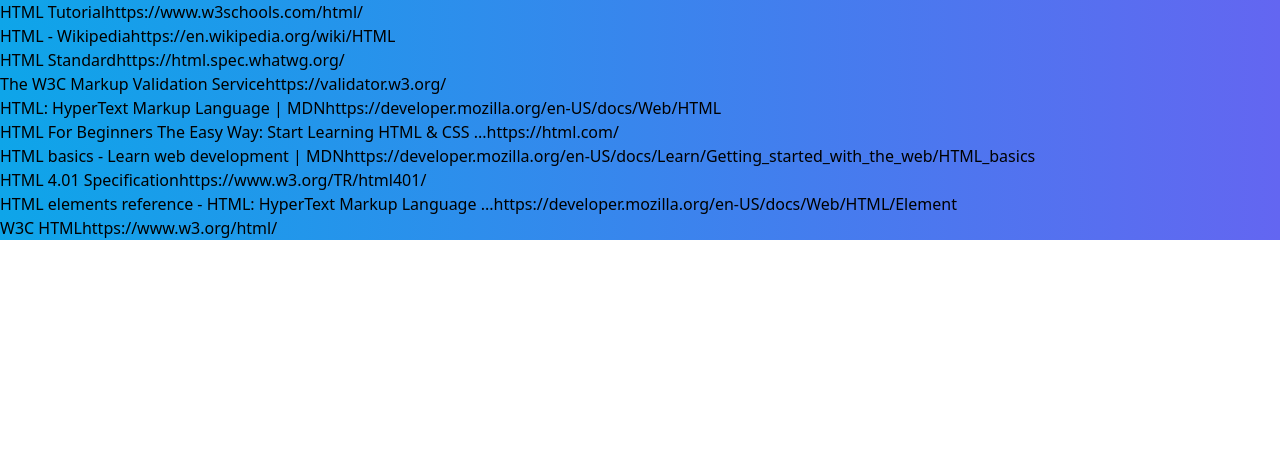
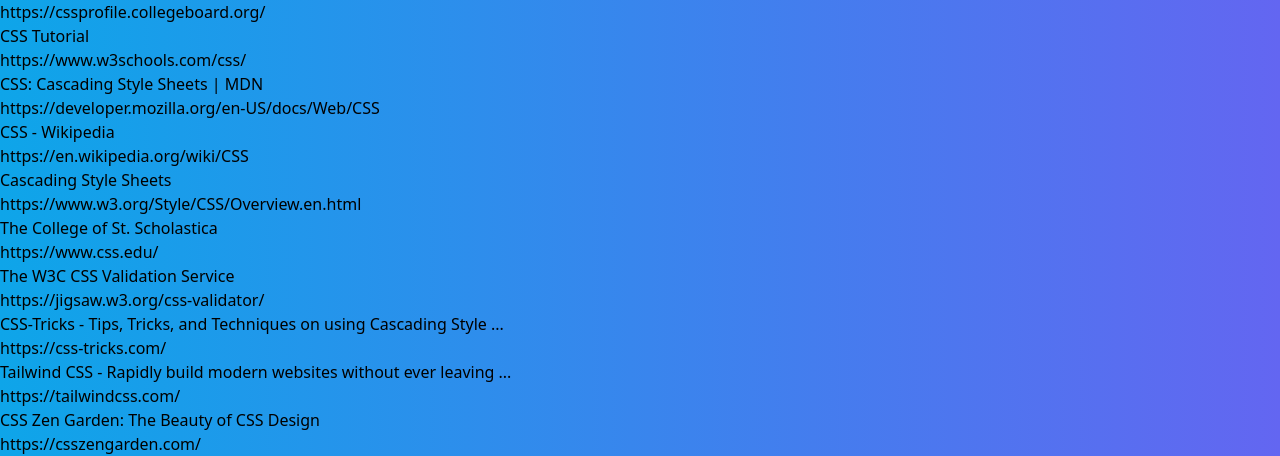
Before and after one commit to maxwellmitchell93/code-scout, a plain HTML site: page index.html in a window 1280 px wide. Shown: the part 1732-2188 px from the top of the page. Before the commit the page ends 1972 px from the top, so only its background shows below. Drawn offline with nearby package versions, Linux system fonts and the light colour scheme.

Commit message:
fixed renderGoogleSearch function so that data displays better

```diff
--- a/assets/js/script.js
+++ b/assets/js/script.js
@@ -56,14 +56,15 @@
 function renderGoogleSearch(data) {
     googleSearchEl.innerHTML= "";
     //render googles search links on page
+    console.log(data);
     for (var i = 0; i < data.items.length; i++) {
         let item = data.items[i];
-        // Make sure HTML in item.htmlTitle is escaped.
-        document.querySelector(".google-search-input").append(
-          document.createElement("br"),
-          document.createTextNode(item.title),
-        );
-        $('<a href="'+item.formattedUrl+'">'+item.link+'</a>').appendTo($('.google-search-input'));
+        googleSearchEl.innerHTML += `
+        <div>
+            <h2>${data.items[i].title}</h2>
+            <a href="${data.items[i].formattedUrl}">${data.items[i].link}</a>
+        </div>
+        `
     }
 }
 
--- a/index.html
+++ b/index.html
@@ -62,17 +62,55 @@
 
             </div>
             <div class = 'google-search-input'>
-                <div class="google-search-input">
-                    <br>HTML Tutorial<a href="https://www.w3schools.com/html/">https://www.w3schools.com/html/</a>
-                    <br>HTML - Wikipedia<a href="https://en.wikipedia.org/wiki/HTML">https://en.wikipedia.org/wiki/HTML</a>
-                    <br>HTML Standard<a href="https://html.spec.whatwg.org/">https://html.spec.whatwg.org/</a>
-                    <br>The W3C Markup Validation Service<a href="https://validator.w3.org/">https://validator.w3.org/</a>
-                    <br>HTML: HyperText Markup Language | MDN<a href="https://developer.mozilla.org/en-US/docs/Web/HTML">https://developer.mozilla.org/en-US/docs/Web/HTML</a>
-                    <br>HTML For Beginners The Easy Way: Start Learning HTML &amp; CSS ...<a href="https://html.com/">https://html.com/</a>
-                    <br>HTML basics - Learn web development | MDN<a href="https://developer.mozilla.org/en-US/docs/Learn/...with.../HTML_basics">https://developer.mozilla.org/en-US/docs/Learn/Getting_started_with_the_web/HTML_basics</a>
-                    <br>HTML 4.01 Specification<a href="https://www.w3.org/TR/html401/">https://www.w3.org/TR/html401/</a>
-                    <br>HTML elements reference - HTML: HyperText Markup Language ...<a href="https://developer.mozilla.org/en-US/docs/Web/HTML/Element">https://developer.mozilla.org/en-US/docs/Web/HTML/Element</a>
-                    <br>W3C HTML<a href="https://www.w3.org/html/">https://www.w3.org/html/</a></div>
+                    <div>
+                        <h2>CSS Profile Home – CSS Profile | College Board</h2>
+                        <a href="https://cssprofile.collegeboard.org/">https://cssprofile.collegeboard.org/</a>
+                    </div>
+
+                    <div>
+                        <h2>CSS Tutorial</h2>
+                        <a href="https://www.w3schools.com/css/">https://www.w3schools.com/css/</a>
+                    </div>
+
+                    <div>
+                        <h2>CSS: Cascading Style Sheets | MDN</h2>
+                        <a href="https://developer.mozilla.org/en-US/docs/Web/CSS">https://developer.mozilla.org/en-US/docs/Web/CSS</a>
+                    </div>
+
+                    <div>
+                        <h2>CSS - Wikipedia</h2>
+                        <a href="https://en.wikipedia.org/wiki/CSS">https://en.wikipedia.org/wiki/CSS</a>
+                    </div>
+
+                    <div>
+                        <h2>Cascading Style Sheets</h2>
+                        <a href="https://www.w3.org/Style/CSS/Overview.en.html">https://www.w3.org/Style/CSS/Overview.en.html</a>
+                    </div>
+
+                    <div>
+                        <h2>The College of St. Scholastica</h2>
+                        <a href="https://www.css.edu/">https://www.css.edu/</a>
+                    </div>
+
+                    <div>
+                        <h2>The W3C CSS Validation Service</h2>
+                        <a href="https://jigsaw.w3.org/css-validator/">https://jigsaw.w3.org/css-validator/</a>
+                    </div>
+
+                    <div>
+                        <h2>CSS-Tricks - Tips, Tricks, and Techniques on using Cascading Style ...</h2>
+                        <a href="https://css-tricks.com/">https://css-tricks.com/</a>
+                    </div>
+
+                    <div>
+                        <h2>Tailwind CSS - Rapidly build modern websites without ever leaving ...</h2>
+                        <a href="https://tailwindcss.com/">https://tailwindcss.com/</a>
+                    </div>
+
+                    <div>
+                        <h2>CSS Zen Garden: The Beauty of CSS Design</h2>
+                        <a href="https://csszengarden.com/">https://csszengarden.com/</a>
+                    </div>
             </div> <!-- append search inputs here-->
 
         </main>
```
